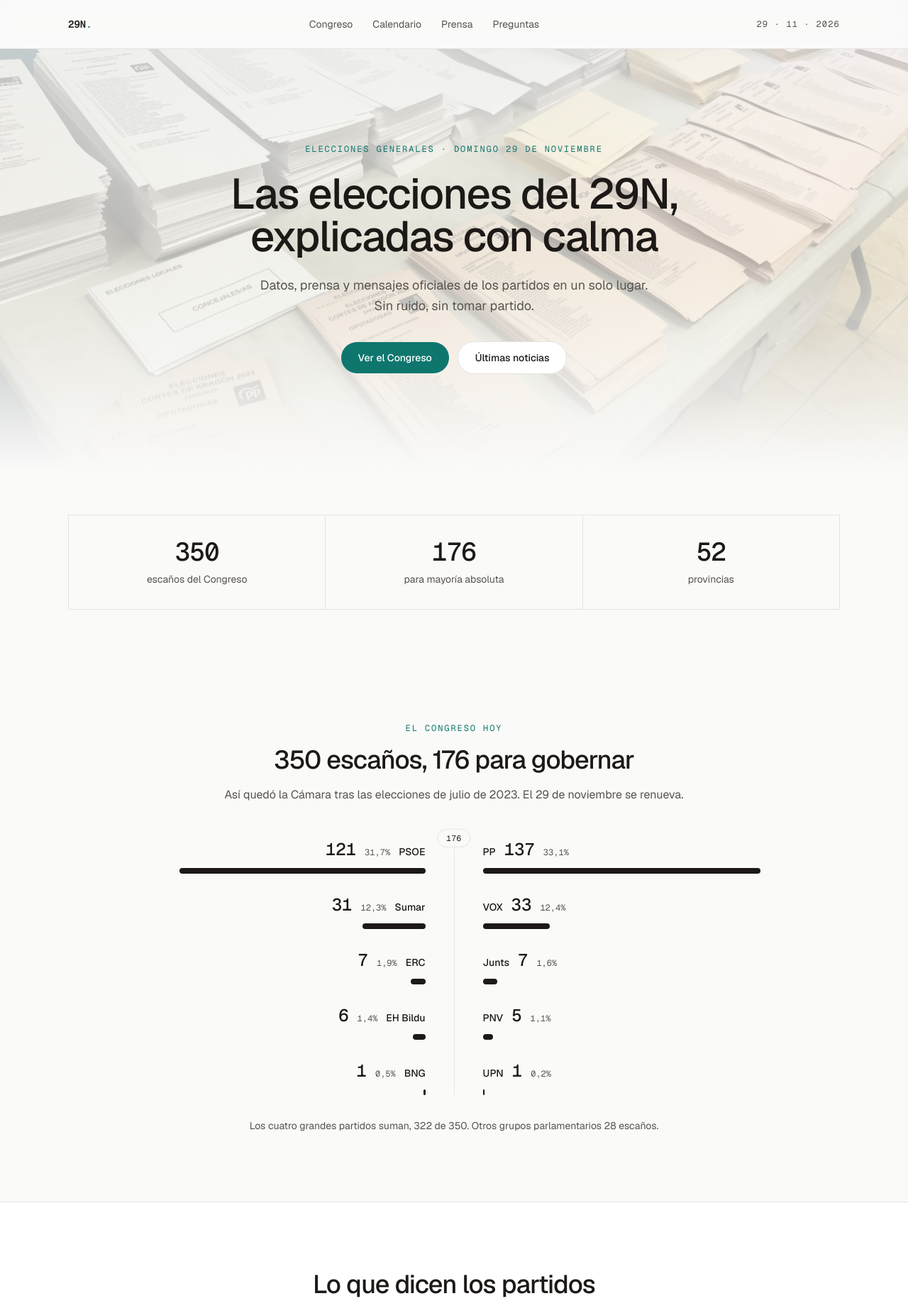
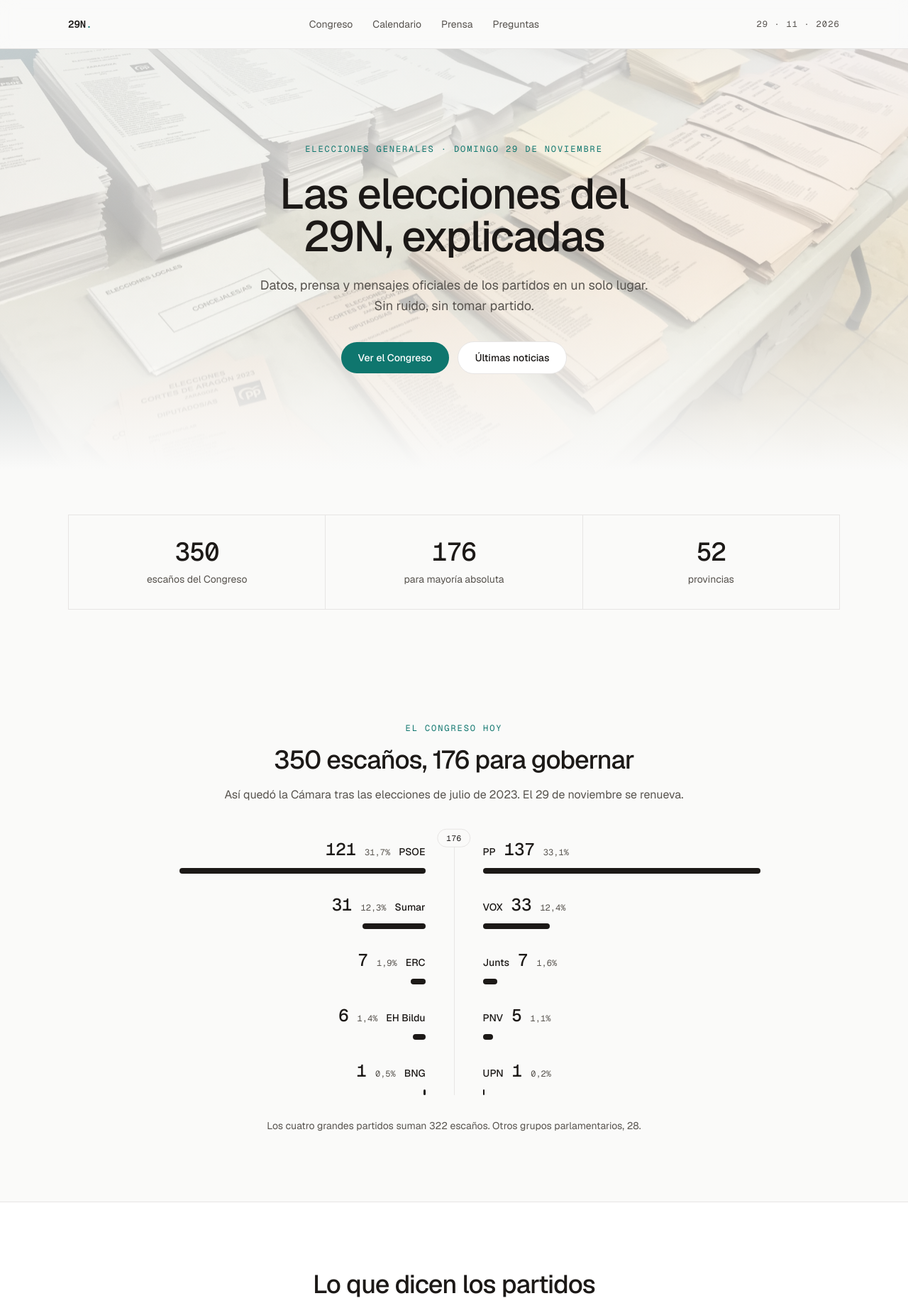
Before and after one commit to Curryllo/elecciones-generales, a Next.js app: page / in a window 1280 px wide. Shown: the top 1850 px of the page at 71% size. Built offline with nearby package versions, Linux system fonts and the light colour scheme; no server answers.

Commit message:
Cambio de texto

```diff
--- a/components/congress.tsx
+++ b/components/congress.tsx
@@ -101,8 +101,8 @@ export function Congress() {
 
           <div className="mt-8 text-center">
             <p className="text-sm leading-relaxed text-muted">
-               Los cuatro grandes partidos suman, {TOTAL_SEATS - OTHER_SEATS} de {TOTAL_SEATS}.
-              Otros grupos parlamentarios {OTHER_SEATS} escaños.
+               Los cuatro grandes partidos suman {TOTAL_SEATS - OTHER_SEATS} escaños.
+              Otros grupos parlamentarios, {OTHER_SEATS}.
             </p>
             {/*<p className="mt-3 font-mono text-[11px] uppercase tracking-widest text-muted">
               La anchura completa de cada barra equivale a 176 escaños
--- a/components/hero.tsx
+++ b/components/hero.tsx
@@ -19,7 +19,7 @@ export function Hero() {
             Elecciones generales · domingo 29 de noviembre
           </p>
           <h1 className="mt-6 max-w-3xl text-balance text-4xl font-medium tracking-tight sm:text-5xl lg:text-6xl">
-            Las elecciones del 29N, explicadas con calma
+            Las elecciones del 29N, explicadas
           </h1>
           <p className="mt-6 max-w-xl text-pretty text-base leading-relaxed text-muted sm:text-lg">
             Datos, prensa y mensajes oficiales de los partidos en un solo
```
